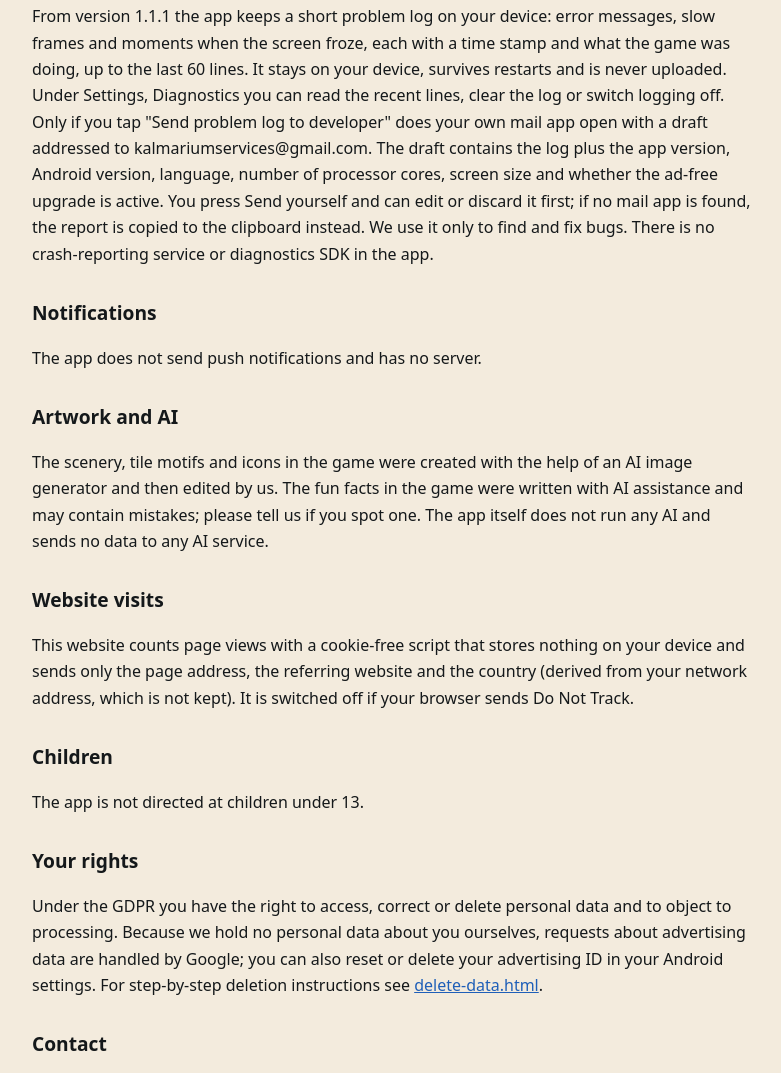
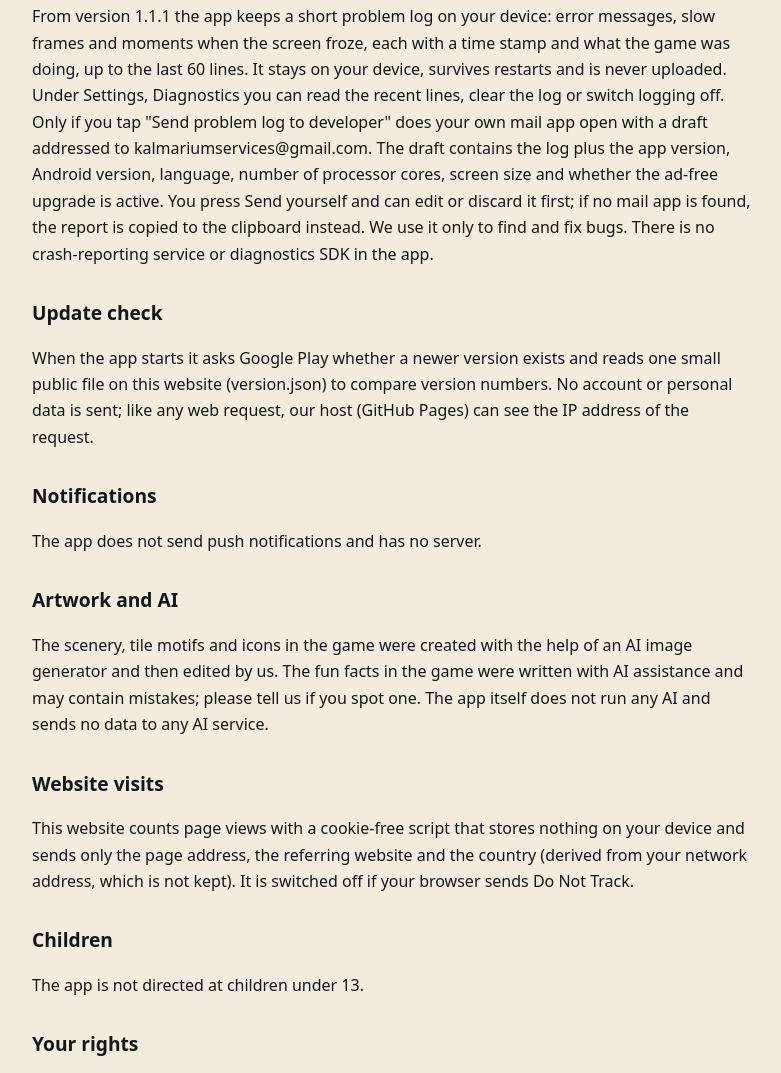
Before and after one commit to gaborkalmar83/mahjong365-info, a plain HTML site: page privacy-policy.html in a window 1280 px wide. Shown: the part 1237-2310 px from the top of the page, without its empty margins (248-1029 px from the left). Drawn offline with Linux system fonts and the light colour scheme.

Commit message:
Add version.json for the in-app update check and describe it in the privacy policy
Co-Authored-By: Claude Sonnet 5.5 <noreply@anthropic.com>

```diff
--- a/privacy-policy.html
+++ b/privacy-policy.html
@@ -50,6 +50,9 @@
 <h2>Problem log</h2>
 <p>From version 1.1.1 the app keeps a short problem log on your device: error messages, slow frames and moments when the screen froze, each with a time stamp and what the game was doing, up to the last 60 lines. It stays on your device, survives restarts and is never uploaded. Under Settings, Diagnostics you can read the recent lines, clear the log or switch logging off. Only if you tap "Send problem log to developer" does your own mail app open with a draft addressed to kalmariumservices@gmail.com. The draft contains the log plus the app version, Android version, language, number of processor cores, screen size and whether the ad-free upgrade is active. You press Send yourself and can edit or discard it first; if no mail app is found, the report is copied to the clipboard instead. We use it only to find and fix bugs. There is no crash-reporting service or diagnostics SDK in the app.</p>
 
+<h2>Update check</h2>
+<p>When the app starts it asks Google Play whether a newer version exists and reads one small public file on this website (version.json) to compare version numbers. No account or personal data is sent; like any web request, our host (GitHub Pages) can see the IP address of the request.</p>
+
 <h2>Notifications</h2>
 <p>The app does not send push notifications and has no server.</p>
 
--- /dev/null
+++ b/version.json
@@ -0,0 +1 @@
+{"android": {"latest": 9}}
```
